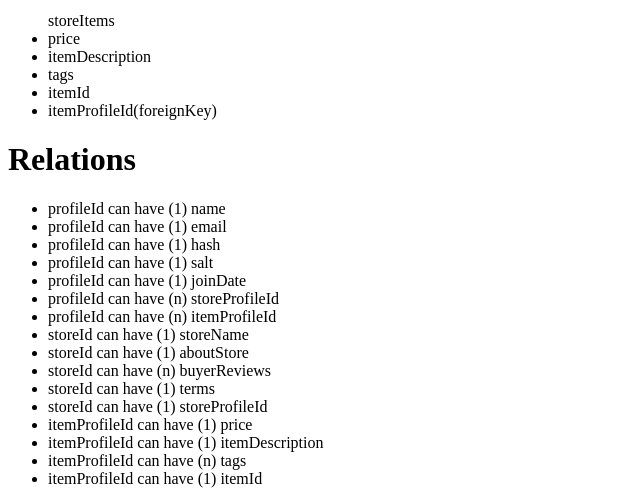
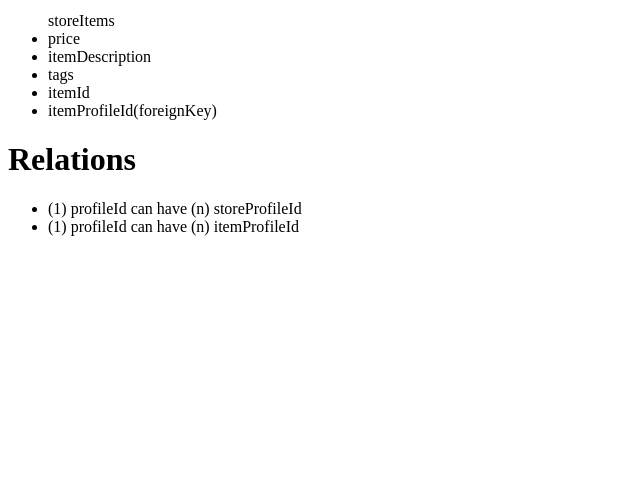
Before and after one commit to stevenhebert/data-design-etsy, a PHP site: page / in a window 1280 px wide. Shown: the part 1748-2252 px from the top of the page, without its empty margins (0-640 px from the left). After the commit the page ends 1984 px from the top, so only its background shows below. Run offline with PHP 8.4, Linux system fonts and the light colour scheme.

Commit message:
fixed interaction flow again

```diff
--- a/index.php
+++ b/index.php
@@ -106,24 +106,8 @@
 
 			<h1>Relations</h1>
 			<ul>
-				<li>profileId can have (1) name</li>
-				<li>profileId can have (1) email</li>
-				<li>profileId can have (1) hash</li>
-				<li>profileId can have (1) salt</li>
-				<li>profileId can have (1) joinDate</li>
-				<li>profileId can have (n) storeProfileId</li>
-				<li>profileId can have (n) itemProfileId</li>
-
-				<li>storeId can have (1) storeName</li>
-				<li>storeId can have (1) aboutStore</li>
-				<li>storeId can have (n) buyerReviews</li>
-				<li>storeId can have (1) terms</li>
-				<li>storeId can have (1) storeProfileId</li>
-
-				<li>itemProfileId can have (1) price</li>
-				<li>itemProfileId can have (1) itemDescription</li>
-				<li>itemProfileId can have (n) tags</li>
-				<li>itemProfileId can have (1) itemId</li>
+				<li>(1) profileId can have (n) storeProfileId</li>
+				<li>(1) profileId can have (n) itemProfileId</li>
 			</ul>
 
 
```
